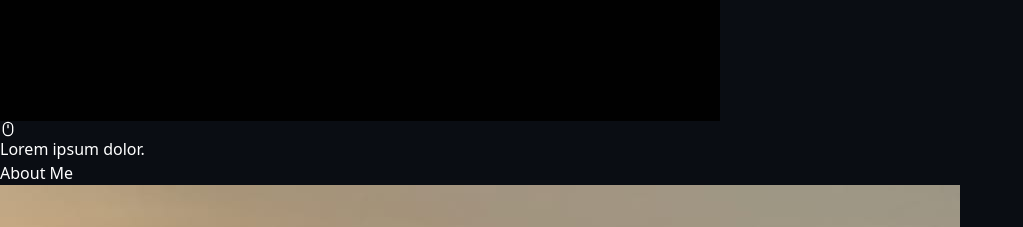
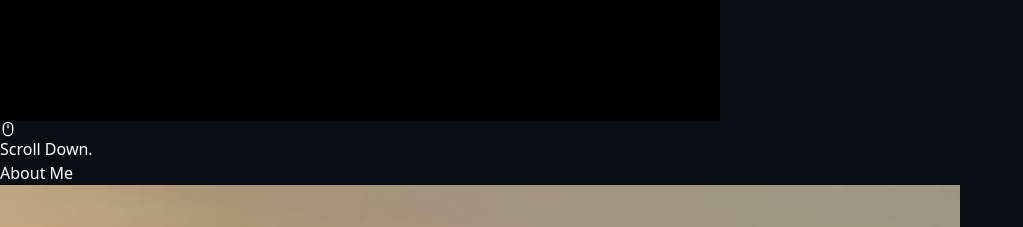
Before and after one commit to DanielHyoryno/my1-Portfolio, a React (Vite) app: page / in a window 1280 px wide. Shown: the part 1760-1987 px from the top of the page, without its empty margins (0-1023 px from the left). Built offline with nearby package versions, Linux system fonts and the light colour scheme.

Commit message:
4th commit

```diff
--- a/src/Components/Banner.jsx
+++ b/src/Components/Banner.jsx
@@ -120,7 +120,7 @@ const Banner = () => {
 
                     <div id="title" className='mouse-section hidden lg:flex flex-col justify-center'>
                         <LuMouse className='text-xl animate-bounce mb-3' />
-                        <p className='[writing-mode:vertical-rl]'>Lorem ipsum dolor.</p>
+                        <p className='[writing-mode:vertical-rl]'>Scroll Down.</p>
                     </div>
                 </div>
             </div>
```
